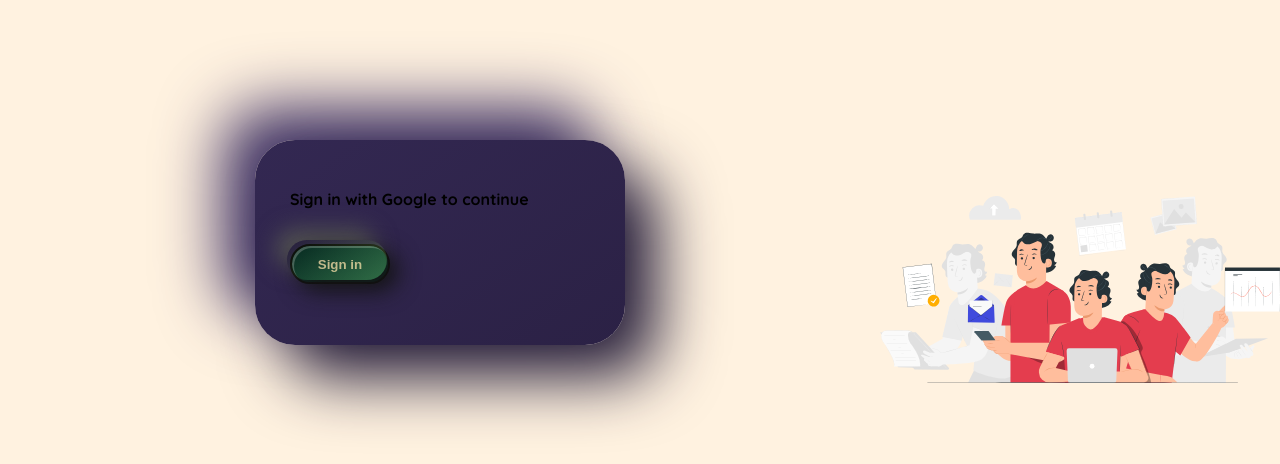
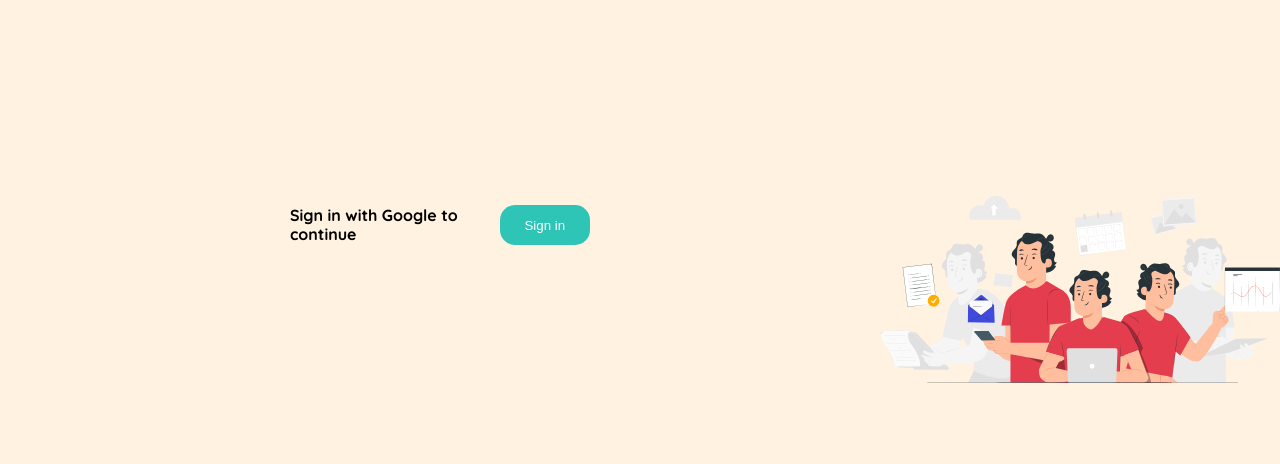
Before and after one commit to arunava6M/Multitasker, a React (Create React App) app: page / in a window 1280 px wide. Shown: the part 110-574 px from the top of the page. Built offline with nearby package versions, Linux system fonts and the light colour scheme.

Commit message:
Loader enabled

```diff
--- a/src/App.js
+++ b/src/App.js
@@ -1,20 +1,19 @@
 import { useEffect, useState } from "react";
 import { createUseStyles } from "react-jss";
-import { BrowserRouter } from 'react-router-dom'
-
+import { BrowserRouter } from "react-router-dom";
 
 import { auth, db, provider } from "./firebase";
 import { UserContext } from "./contexts/UserContext";
 import { ThemeContext } from "./contexts/ThemeContext";
 import SidePanel from "./components/SidePanel";
 import Routers from "./components/Routers";
-import { LIGHT_THEME, DARK_THEME } from './constants/colours';
+import { LIGHT_THEME, DARK_THEME } from "./constants/colours";
 import { ViewportProvider } from "./components/ViewportProvider";
 import ResponsiveSidepanel from "./components/ResponsiveSidepanel";
-import Login from './pages/login'
+import Login from "./pages/login";
 import { Redirect } from "react-router/cjs/react-router.min";
 
-const {appBackgroundImage, sidePanelBackgroundImage} = DARK_THEME
+const { appBackgroundImage, sidePanelBackgroundImage } = DARK_THEME;
 const initialState = {
   email: null,
 };
@@ -24,9 +23,9 @@
     minHeight: "100vh",
     display: "flex",
     justifyContent: "center",
-    backgroundColor: ({theme}) => theme.appBackgroundImage,
+    backgroundColor: ({ theme }) => theme.appBackgroundImage,
     fontFamily: "Quicksand, sans-serif",
-    transition: 'background-image 0.2s ease-in-out',
+    transition: "background-image 0.2s ease-in-out",
   },
   signInContainer: {
     height: "100%",
@@ -35,8 +34,8 @@
     alignItems: "center",
   },
   sidePanel: {
-    flex: ({user}) => user.email ? 0.4 : 3,
-    transition: '1s',
+    flex: ({ user }) => (user.email ? 0.4 : 3),
+    transition: "1s",
     // boxShadow: '30px 30px 61px #2b2145, -30px -30px 61px #352955',
 
     // padding: '0 0 0 30px',
@@ -46,15 +45,15 @@
     // borderRight: '1px solid rgba(115, 90, 204,0.2)'
   },
   main: {
-    flex:  ({user}) => user.email ? 3 : 1,
-    transition: '1s'
-  }
+    flex: ({ user }) => (user.email ? 3 : 1),
+    transition: "1s",
+  },
 });
 
 function App() {
   const [user, setUser] = useState(initialState);
   const [theme, setTheme] = useState(LIGHT_THEME);
-  const classes = useStyles({user, theme});
+  const classes = useStyles({ user, theme });
 
   useEffect(() => {
     const parsedUser = JSON.parse(localStorage.getItem("user"));
@@ -94,12 +93,12 @@
         <ViewportProvider>
           <ThemeContext.Provider value={theme}>
             <UserContext.Provider value={user}>
-              {!user.email &&
+              {!user.email && (
                 <div className={classes.sidePanel}>
                   {/* <SidePanel signIn={signIn} toggleTheme={setTheme}/> */}
                   <Login signIn={signIn} />
                 </div>
-              }
+              )}
               {user.email && <ResponsiveSidepanel />}
 
               <div className={classes.main}>
--- a/src/components/Button.js
+++ b/src/components/Button.js
@@ -3,13 +3,12 @@
 import { ThemeContext } from "../contexts/ThemeContext";
 import { useContext } from "react";
 
-
 const useStyles = createUseStyles(() => {
   const baseStyles = {
     display: "flex",
     alignItems: "center",
-    textAlign: 'center',
-    justifyContent: ({justifyContent}) => justifyContent,
+    textAlign: "center",
+    justifyContent: ({ justifyContent }) => justifyContent,
     padding: "10px",
     margin: "5px 0 5px 0",
     cursor: "pointer",
@@ -26,13 +25,13 @@
       color: ({ color }) => color,
       transition: "0.2s",
       border: ({ bordered }) => (bordered ? "2px solid #ffc799" : "none"),
-      borderRadius: '15px',
+      borderRadius: "15px",
       backgroundColor: ({ bg }) => bg,
 
       "&:hover": {
-        color: "#fff",
+        color: "black",
         border: "none",
-        borderRight: '1px solid #fff'
+        borderRight: "1px solid #fff",
       },
     },
 
@@ -50,38 +49,40 @@
     },
     neumorphic_button: {
       ...baseStyles,
-      position: 'relative',
+      position: "relative",
 
       outline: "none",
       // border: "none",
-      height: ({height}) => height || '4em',
-      width: ({width}) => width || '8em',
-      border: '2px #090909 solid',
+      height: ({ height }) => height || "4em",
+      width: ({ width }) => width || "8em",
+      border: "2px #090909 solid",
       borderRadius: "30px",
       fontWeight: 700,
-      background: ({bg, theme}) => bg || theme.signIn.signInButtonBg,
+      background: ({ bg, theme }) => bg || theme.signIn.signInButtonBg,
       color: "wheat",
       padding: "15px",
-      boxShadow: ({theme}) => `inset 2px 2px 0px ${theme.signIn.lightShadow}, inset -2px -2px 0px ${theme.signIn.darkShadow}`,
+      boxShadow: ({ theme }) =>
+        `inset 2px 2px 0px ${theme.signIn.lightShadow}, inset -2px -2px 0px ${theme.signIn.darkShadow}`,
       transition: "0.3s",
       cursor: "pointer",
 
-      '&:hover': {
-        boxShadow: ({theme}) => `2px 2px 5px 0 ${theme.signIn.darkShadow}, -2px -2px 3px 0 ${theme.signIn.lightShadow}`,
+      "&:hover": {
+        boxShadow: ({ theme }) =>
+          `2px 2px 5px 0 ${theme.signIn.darkShadow}, -2px -2px 3px 0 ${theme.signIn.lightShadow}`,
       },
-      '&:before': {
-        position: 'absolute',
+      "&:before": {
+        position: "absolute",
         content: '""',
-        height: ({height}) => height || '4.4em',
-        width: ({width}) => width || '8.4em',
-        top: '-6px',
-        left: '-5px',
+        height: ({ height }) => height || "4.4em",
+        width: ({ width }) => width || "8.4em",
+        top: "-6px",
+        left: "-5px",
         // transform: 'translate(50%, 50%)',
-        borderRadius: 'inherit',
-        background: ({theme}) => theme.signIn.signInButtonBgShadow,
-        boxShadow: '11px 11px 22px #141414, -11px -11px 22px #525252',
+        borderRadius: "inherit",
+        background: ({ theme }) => theme.signIn.signInButtonBgShadow,
+        boxShadow: "11px 11px 22px #141414, -11px -11px 22px #525252",
         cursor: "pointer",
-      }
+      },
     },
   };
 });
@@ -97,11 +98,21 @@
   color,
   shadow,
   justifyContent,
-  icon
+  icon,
 }) => {
-  const theme = useContext(ThemeContext)
+  const theme = useContext(ThemeContext);
 
-  const classes = useStyles({ width, height, bordered, bg, color, shadow, justifyContent, icon, theme });
+  const classes = useStyles({
+    width,
+    height,
+    bordered,
+    bg,
+    color,
+    shadow,
+    justifyContent,
+    icon,
+    theme,
+  });
   return (
     <button className={classes[`${variant}_button`]} onClick={onClick}>
       {children}
@@ -119,7 +130,7 @@
   variant: Proptypes.oneOf(["normal", "text", "neumorphic"]),
   color: Proptypes.string,
   shadow: Proptypes.bool,
-  justifyContent: Proptypes.string
+  justifyContent: Proptypes.string,
 };
 
 Button.defaultProps = {
@@ -127,8 +138,8 @@
   height: "40px",
   bordered: false,
   variant: "normal",
-  color: "#ffc799",
+  color: "white",
   shadow: false,
-  justifyContent: 'center'
+  justifyContent: "center",
 };
 export default Button;
--- a/src/components/Dashboard.js
+++ b/src/components/Dashboard.js
@@ -11,6 +11,7 @@
 import Text from "./Text";
 import Spacing from "./Spacer";
 import styled from "styled-components";
+import loader from "../images/Hourglass.gif";
 
 const DateWrapper = styled.div`
   background-color: white;
@@ -19,6 +20,20 @@
   padding: 10px;
   border-radius: 20px;
   border: 1px solid #cccccc;
+`;
+
+const LoaderWrapper = styled.div`
+  width: 100vw;
+  height: 100vh;
+  display: flex;
+  justify-content: center;
+  align-items: center;
+`;
+const LoadGif = styled.img`
+  height: 50px;
+  width: 50px;
+  border-radius: 50%;
+  background-color: white;
 `;
 
 const Date = styled.div`
@@ -81,6 +96,7 @@
   const [date, setDate] = useState(0);
   const classes = useStyles();
   const [taskBoardPosition, setTaskBoardPosition] = useState({});
+  const [loading, setLoading] = useState(true);
 
   // const currentDate =
   // useEffect(() => {
@@ -157,6 +173,7 @@
 
         // const boardsIdArray = snapshot.docs.map((doc) => doc.id);
         setAllBoards(boardsArray);
+        setLoading(false);
       } catch (error) {
         console.error("Error checking boards: ", error);
       }
@@ -302,6 +319,13 @@
   };
   // console.log(taskBoardPosition);
 
+  if (loading) {
+    return (
+      <LoaderWrapper>
+        <LoadGif src={loader} alt="loading..." />
+      </LoaderWrapper>
+    );
+  }
   return (
     <Box height="100%" width="90%" padding="0 0 0 60px" flexDirection="column">
       <DateWrapper>
--- a/src/components/Header.js
+++ b/src/components/Header.js
@@ -78,6 +78,7 @@
             bg="white"
             onClick={signOut}
             bordered
+            color="#ff9f1c"
           >
             {icons["signOut"]}
           </Button>
--- a/src/pages/login.js
+++ b/src/pages/login.js
@@ -12,26 +12,24 @@
     display: "flex",
     justifyContent: "center",
     alignItems: "center",
+    transition: "transform 0.5s ease",
+    "&:hover": {
+      transform: "scale(1.1)",
+    },
   },
 });
 
 const Login = ({ signIn }) => {
-  const theme = useContext(ThemeContext)
+  const theme = useContext(ThemeContext);
   const classes = useStyles();
   return (
     <div className={classes.signInContainer}>
-      <Box
-        variant="neumorphic"
-        width="300px"
-        padding="50px"
-        height="100px"
-        alignItems="center"
-      >
+      <Box width="300px" padding="50px" height="100px" alignItems="center">
         <Text bold color={theme.primarytext}>
           Sign in with Google to continue
         </Text>
         <Spacer height="30px" />
-        <Button variant="neumorphic" onClick={signIn}>
+        <Button bg="#2ec4b6" onClick={signIn}>
           Sign in
         </Button>
       </Box>
```
Also changed, not shown: src/images/Hourglass.gif (added).
